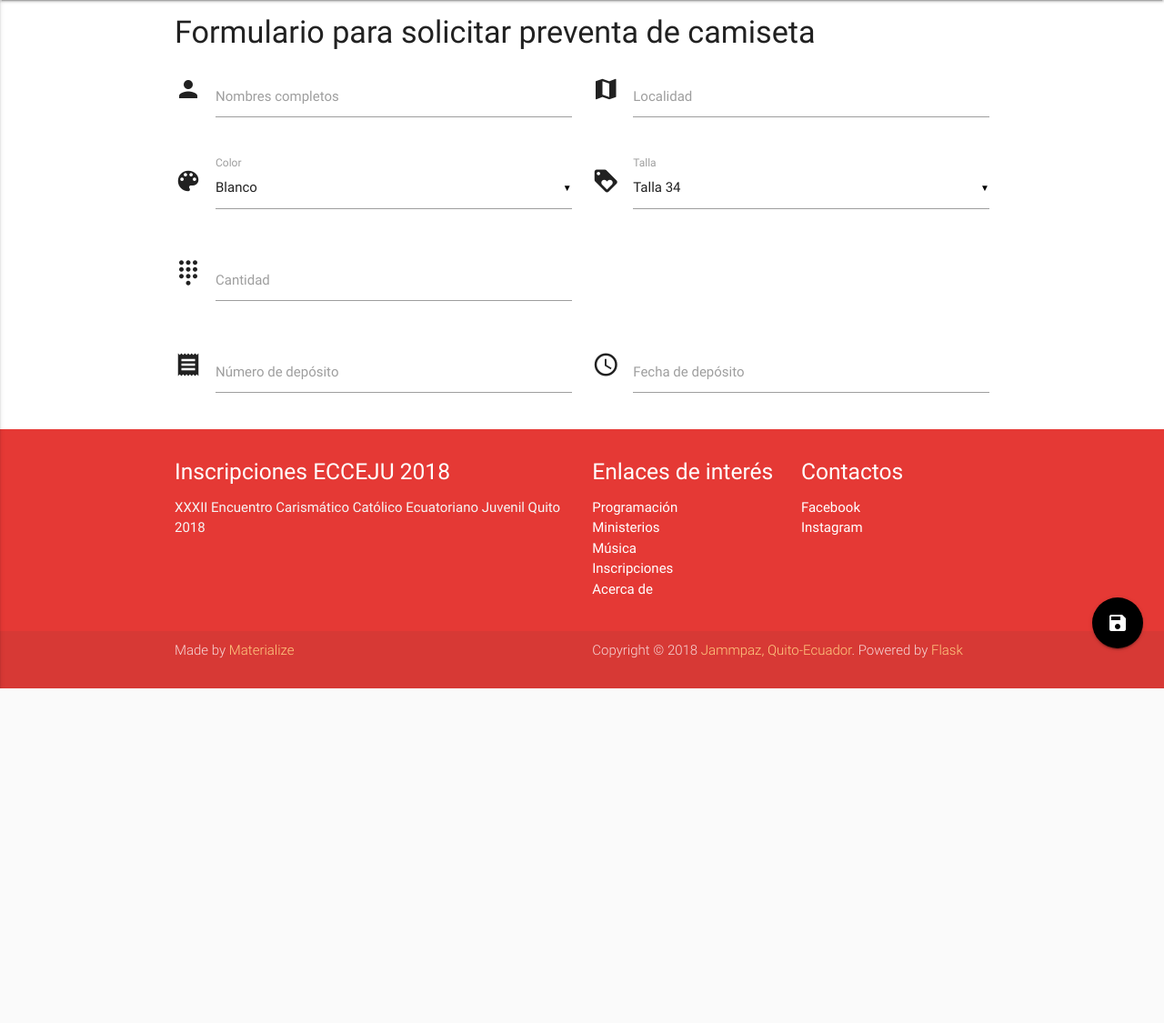
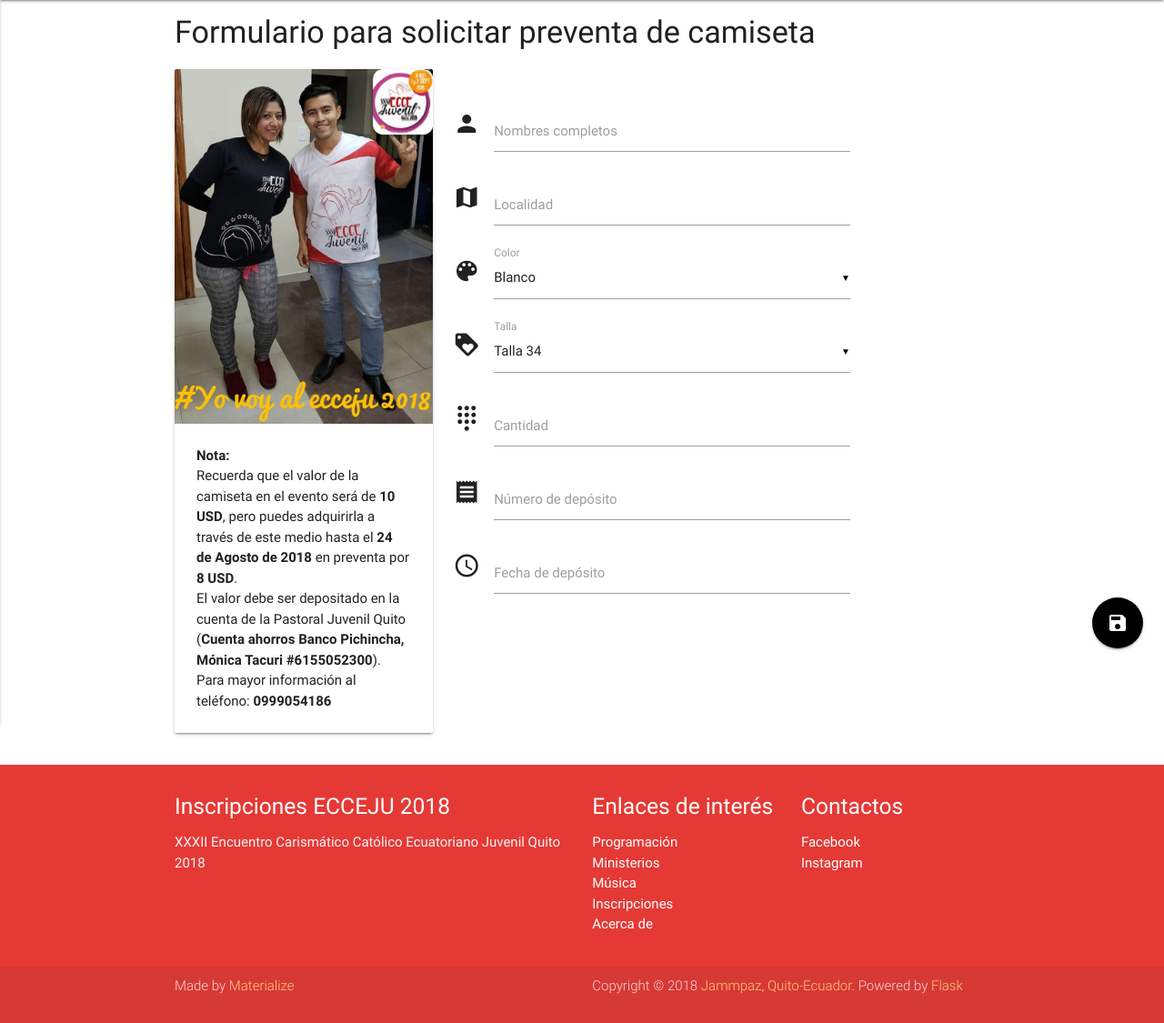
Before and after one commit to jammpaz/ecceju-inscripcion, a Flask app: page /preventa/new in a window 1280 px wide. Shown: the part 64-1189 px from the top of the page at 91% size. Before the commit the page ends 821 px from the top, so only its background shows below. Run offline with Flask 2, Linux system fonts and the light colour scheme; parts of the project's set-up code (start-up, migrations or seed data) failed here and were passed over.

Commit message:
Adds photo and legend at preventa camiseta form

```diff
--- a/inscripcion/app/preventa/views.py
+++ b/inscripcion/app/preventa/views.py
@@ -44,6 +44,7 @@ def create_preventa_camiseta():
                     fecha_deposito = form.fecha_deposito.data,
                     numero_deposito = form.numero_deposito.data)
         preventa_camiseta_repository.add(preventa_camiseta)
+        flash('Tu pedido de camiseta ha sido enviada satisfactoriamente!')
         return redirect(url_for('preventa.create_preventa_camiseta'))
 
     flash_errors(form)
--- a/inscripcion/app/templates/preventa/save_preventa_camiseta.html
+++ b/inscripcion/app/templates/preventa/save_preventa_camiseta.html
@@ -6,9 +6,31 @@
   {{ form.hidden_tag() }}
 
   <div class="container">
+
     <h4>Formulario para solicitar preventa de camiseta</h4>
 
     <div class="row">
+      <div class="col s12 m4">
+        <div class="card">
+          <div class="card-image">
+            <img src="{{ "/static/img/camisetas.png" }}">
+          </div>
+          <div class="card-content">
+            <b>Nota:</b>
+            <p>Recuerda que el valor de la camiseta en el evento será de <b>10 USD</b>,
+            pero puedes adquirirla a través de este medio hasta el <b>24 de Agosto de 2018</b>
+            en preventa por <b>8 USD</b>.</p>
+            <p>El valor debe ser depositado en la cuenta de la Pastoral Juvenil Quito
+            (<b>Cuenta ahorros Banco Pichincha, Mónica Tacuri #6155052300</b>).</p>
+            <p>Para mayor información al teléfono: <b>0999054186</b></p>
+          </div>
+        </div>
+      </div>
+
+      <div class="input-field col s12 m6">
+        &nbsp;
+      </div>
+
       <div class="input-field col s12 m6">
         <i class="material-icons prefix">person</i>
         {{ form.nombres_completos(class = 'validate') }}
@@ -20,9 +42,7 @@
         {{ form.localidad(class = 'validate') }}
         {{ form.localidad.label }}
       </div>
-    </div>
 
-    <div class="row">
       <div class="input-field col s12 m6">
         <i class="material-icons prefix">color_lens</i>
         {{ form.color(class = 'validate') }}
@@ -34,17 +54,13 @@
         {{ form.talla(class = 'validate') }}
         {{ form.talla.label }}
       </div>
-    </div>
 
-    <div class="row">
       <div class="input-field col s12 m6">
         <i class="material-icons prefix">dialpad</i>
         {{ form.cantidad(class = 'validate') }}
         {{ form.cantidad.label }}
       </div>
-    </div>
 
-    <div class="row">
       <div class="input-field col s12 m6">
         <i class="material-icons prefix">receipt</i>
         {{ form.numero_deposito(class = 'validate') }}
```
Also changed, not shown: inscripcion/app/static/img/camisetas.png (added).
